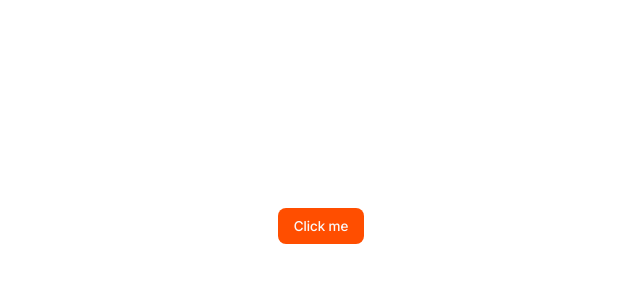
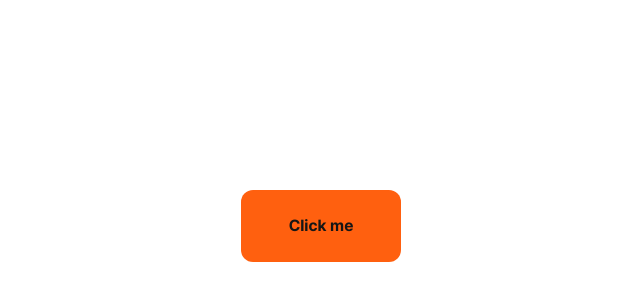
Before and after one commit to 9th-Ne-O-rdinary-Hackathon-Y/FE, a React (Vite) app: page / in a window 1280 px wide. Shown: the part 174-474 px from the top of the page, without its empty margins (319-959 px from the left). Built offline with nearby package versions, Linux system fonts and the light colour scheme.

Commit message:
feat: 디자인 시스템 반영한 버튼 구현

```diff
--- a/src/components/ui/button.tsx
+++ b/src/components/ui/button.tsx
@@ -6,31 +6,22 @@ import { Slot } from "@radix-ui/react-slot";
 import { cva, type VariantProps } from "class-variance-authority";
 
 const buttonVariants = cva(
-  "inline-flex items-center justify-center gap-2 whitespace-nowrap rounded-md text-sm font-medium transition-all disabled:pointer-events-none disabled:opacity-50 [&_svg]:pointer-events-none [&_svg:not([class*='size-'])]:size-4 shrink-0 [&_svg]:shrink-0 outline-none focus-visible:border-ring focus-visible:ring-ring/50 focus-visible:ring-[3px] aria-invalid:ring-destructive/20 dark:aria-invalid:ring-destructive/40 aria-invalid:border-destructive",
+  "inline-flex items-center justify-center gap-2 whitespace-nowrap font-medium transition-all disabled:pointer-events-none disabled:opacity-50 [&_svg]:pointer-events-none [&_svg:not([class*='size-'])]:size-4 shrink-0 [&_svg]:shrink-0 outline-none focus-visible:border-ring focus-visible:ring-ring/50 focus-visible:ring-[3px] aria-invalid:ring-destructive/20 dark:aria-invalid:ring-destructive/40 aria-invalid:border-destructive px-12 py-6 rounded-[12px]",
   {
     variants: {
       variant: {
-        default: "bg-primary text-primary-foreground hover:bg-primary/90",
+        default: "bg-key-02 font-bold text-gray-08 hover:bg-key-02/90",
         destructive:
           "bg-destructive text-white hover:bg-destructive/90 focus-visible:ring-destructive/20 dark:focus-visible:ring-destructive/40 dark:bg-destructive/60",
         outline:
           "border bg-background shadow-xs hover:bg-accent hover:text-accent-foreground dark:bg-input/30 dark:border-input dark:hover:bg-input/50",
-        secondary: "bg-secondary text-secondary-foreground hover:bg-secondary/80",
+        secondary: "bg-orange-06 font-semibold text-orange-10 hover:bg-orange-06/80",
         ghost: "hover:bg-accent hover:text-accent-foreground dark:hover:bg-accent/50",
         link: "text-primary underline-offset-4 hover:underline",
-      },
-      size: {
-        default: "h-9 px-4 py-2 has-[>svg]:px-3",
-        sm: "h-8 rounded-md gap-1.5 px-3 has-[>svg]:px-2.5",
-        lg: "h-10 rounded-md px-6 has-[>svg]:px-4",
-        icon: "size-9",
-        "icon-sm": "size-8",
-        "icon-lg": "size-10",
       },
     },
     defaultVariants: {
       variant: "default",
-      size: "default",
     },
   }
 );
@@ -38,7 +29,6 @@ const buttonVariants = cva(
 function Button({
   className,
   variant,
-  size,
   asChild = false,
   ...props
 }: React.ComponentProps<"button"> &
@@ -48,11 +38,7 @@ function Button({
   const Comp = asChild ? Slot : "button";
 
   return (
-    <Comp
-      data-slot="button"
-      className={cn(buttonVariants({ variant, size, className }))}
-      {...props}
-    />
+    <Comp data-slot="button" className={cn(buttonVariants({ variant, className }))} {...props} />
   );
 }
 
--- a/src/index.css
+++ b/src/index.css
@@ -75,6 +75,9 @@
   --color-orange-06: oklch(0.735 0.173 45.6);
   --color-orange-07: oklch(0.585 0.174 41.4);
   --color-orange-08: oklch(0.476 0.138 42.2);
+  --color-orange-09: oklch(0.359 0.101 42.7);
+  --color-orange-10: oklch(0.299 0.081 44.5);
+  --color-orange-11: oklch(0.233 0.058 46.4);
 }
 
 :root {
@@ -110,9 +113,9 @@
   /* Chart Colors */
   --chart-1: var(--color-key-01);
   --chart-2: var(--color-orange-05);
-  --chart-3: var(--color-orange-07);
-  --chart-4: var(--color-gray-05);
-  --chart-5: var(--color-gray-07);
+  --chart-3: var(--color-orange-06);
+  --chart-4: var(--color-orange-07);
+  --chart-5: var(--color-gray-05);
   /* Sidebar */
   --sidebar: var(--color-gray-01);
   --sidebar-foreground: var(--color-gray-08);
```
